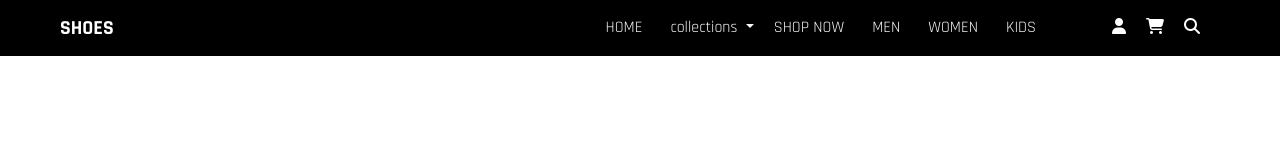
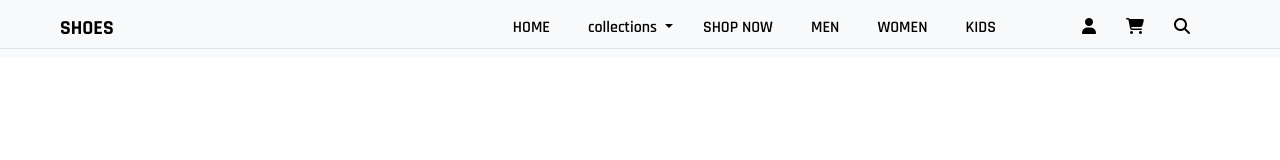
Before and after one commit to nithulps/SHOES, a plain HTML site: page index.html in a window 1280 px wide. Drawn offline with nearby package versions, Linux system fonts and the light colour scheme.

Commit message:
update one

```diff
--- a/index.html
+++ b/index.html
@@ -1,33 +1,40 @@
 <!DOCTYPE html>
 <html lang="en">
+
 <head>
     <meta charset="UTF-8">
     <meta name="viewport" content="width=device-width, initial-scale=1.0">
     <!-- bootsrap -->
-    <link href="https://cdn.jsdelivr.net/npm/bootstrap@5.3.3/dist/css/bootstrap.min.css" rel="stylesheet" integrity="sha384-QWTKZyjpPEjISv5WaRU9OFeRpok6YctnYmDr5pNlyT2bRjXh0JMhjY6hW+ALEwIH" crossorigin="anonymous">
-    <script src="https://cdn.jsdelivr.net/npm/bootstrap@5.3.3/dist/js/bootstrap.bundle.min.js" integrity="sha384-YvpcrYf0tY3lHB60NNkmXc5s9fDVZLESaAA55NDzOxhy9GkcIdslK1eN7N6jIeHz" crossorigin="anonymous"></script>
-    <!--  -->
+    <link href="https://cdn.jsdelivr.net/npm/bootstrap@5.3.3/dist/css/bootstrap.min.css" rel="stylesheet"
+        integrity="sha384-QWTKZyjpPEjISv5WaRU9OFeRpok6YctnYmDr5pNlyT2bRjXh0JMhjY6hW+ALEwIH" crossorigin="anonymous">
+    <script src="https://cdn.jsdelivr.net/npm/bootstrap@5.3.3/dist/js/bootstrap.bundle.min.js"
+        integrity="sha384-YvpcrYf0tY3lHB60NNkmXc5s9fDVZLESaAA55NDzOxhy9GkcIdslK1eN7N6jIeHz"
+        crossorigin="anonymous"></script> <!--  -->
     <!-- font-awesome -->
-    <link rel="stylesheet" href="https://cdnjs.cloudflare.com/ajax/libs/font-awesome/6.7.1/css/all.min.css" integrity="sha512-5Hs3dF2AEPkpNAR7UiOHba+lRSJNeM2ECkwxUIxC1Q/FLycGTbNapWXB4tP889k5T5Ju8fs4b1P5z/iB4nMfSQ==" crossorigin="anonymous" referrerpolicy="no-referrer" />
+    <link rel="stylesheet" href="https://cdnjs.cloudflare.com/ajax/libs/font-awesome/6.7.1/css/all.min.css"
+        integrity="sha512-5Hs3dF2AEPkpNAR7UiOHba+lRSJNeM2ECkwxUIxC1Q/FLycGTbNapWXB4tP889k5T5Ju8fs4b1P5z/iB4nMfSQ=="
+        crossorigin="anonymous" referrerpolicy="no-referrer" />
     <!--  -->
     <!-- googlefonts -->
     <link rel="preconnect" href="https://fonts.googleapis.com">
     <link rel="preconnect" href="https://fonts.gstatic.com" crossorigin>
-<link href="https://fonts.googleapis.com/css2?family=Rajdhani:wght@300;400;500;600;700&display=swap" rel="stylesheet">
+    <link href="https://fonts.googleapis.com/css2?family=Rajdhani:wght@300;400;500;600;700&display=swap"
+        rel="stylesheet">
     <!--  -->
     <link rel="stylesheet" href="style.css">
     <!--  -->
     <title>shoes</title>
 </head>
+
 <body>
-        <nav class="navbar navbar-dark bg-black fixed-top">
-            <div id="nav" class="container-fluid row-xs-1">
-                <a class="navbar-brand ms-xs-1 ms-5 fw-bold " href="#">SHOES</a>
+    <nav class="navbar navbar-light bg-light d-flex   ">
+        <div id="nav" class="container-fluid row-xs-1 border-bottom">
+            <a class="navbar-brand ms-xs-1 ms-5 fw-bold" href="#">SHOES</a>
             <div id="menu" class="d-flex justify-content-evenly flex-row  me-5">
-                    <li class="text-light me-2">HOME</li>
+                <li class=" me-2">HOME</li>
                 <!-- dropdown -->
                 <li class="nav-item dropdown">
-                        <a class="nav-link dropdown-toggle text-light" href="#" role="button" data-bs-toggle="dropdown"
+                    <a class="nav-link dropdown-toggle  " href="#" role="button" data-bs-toggle="dropdown"
                         aria-expanded="false">
                         collections
                     </a>
@@ -41,10 +48,10 @@
                     </ul>
                 </li>
                 <!--  -->
-                    <li class="text-light me-2">SHOP NOW</li>
-                    <li class="text-light me-2">MEN</li>
-                    <li class="text-light me-2">WOMEN</li>
-                    <li class="text-light me-2">KIDS</li>
+                <li class=" me-2 cur">SHOP NOW</li>
+                <li class=" me-2">MEN</li>
+                <li class=" me-2">WOMEN</li>
+                <li class=" me-2">KIDS</li>
                 <li><i class="fa-solid  fa-user ms-5"></i></li>
                 <li><i class="fa-solid fa-cart-shopping"></i></li>
                 <li><i class="fa-solid  fa-magnifying-glass "></i></li>
@@ -61,27 +68,28 @@
                         aria-label="Close"></button>
                 </div>
                 <div class="offcanvas-body">
-                        <ul class="navbar-nav justify-content-end flex-grow-1 pe-3">
+                    <ul class="navbar-nav text-light justify-content-end flex-grow-1 pe-3">
                         <li class="nav-item">
-                                <a class="nav-link active" aria-current="page" href="#">HOME</a>
+                            <a class="nav-link active text-light" aria-current="page" href="#">HOME</a>
                         </li>
                         <li class="nav-item">
-                                <a class="nav-link" href="#">MEN</a>
+                            <a class="nav-link text-light" href="#">MEN</a>
                         </li>
                         <li class="nav-item">
-                                <a class="nav-link" href="#">WOMEN</a>
+                            <a class="nav-link text-light" href="#">WOMEN</a>
                         </li>
                         <li class="nav-item">
-                                <a class="nav-link" href="#">KIDS</a>
+                            <a class="nav-link text-light" href="#">KIDS</a>
                         </li>
                     </ul>
                     <form class="d-flex mt-3" role="search">
                         <input class="form-control me-2" type="search" placeholder="Search" aria-label="Search">
-                            <button class="btn btn-success" type="submit">Search</button>
+                        <button class="btn btn-dark bg-black border-white" type="submit">Search</button>
                     </form>
                 </div>
             </div>
         </div>
     </nav>
 </body>
+
 </html>
--- a/style.css
+++ b/style.css
@@ -9,8 +9,15 @@
     }
     #menu li{
         font-family: "Rajdhani", sans-serif;
-        color: white;
-        padding-right: 20px;
+        color: rgb(0, 0, 0);
+        padding-right: 30px;
+        font-weight: 600;
+        cursor: pointer;
+
+    }
+    #menu li:hover{
+        font-weight: 1000;
+        color: rgb(241, 0, 0);
     }
     #menuicon{
         display: none;
```
Also changed, not shown: indexw.html (added, +10 -0 lines). Lines whose indentation alone changed are shown as unchanged.
